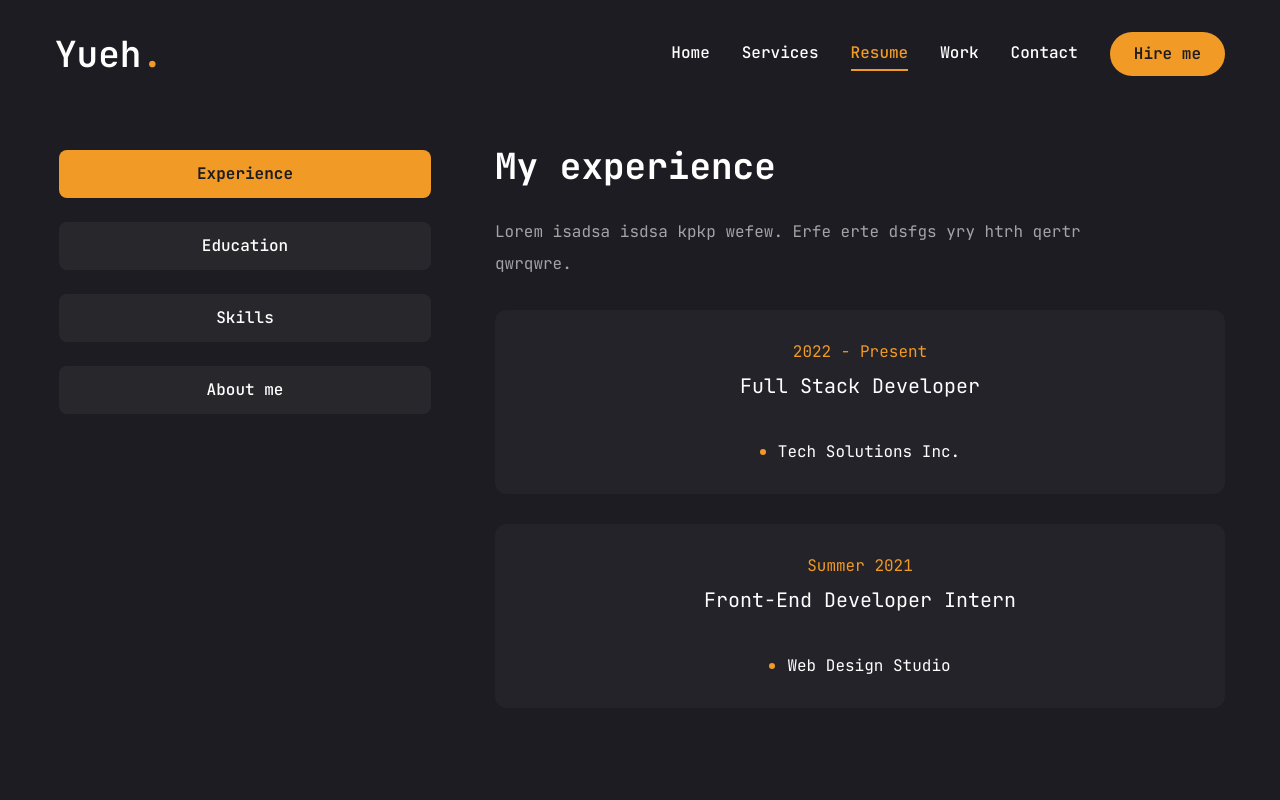
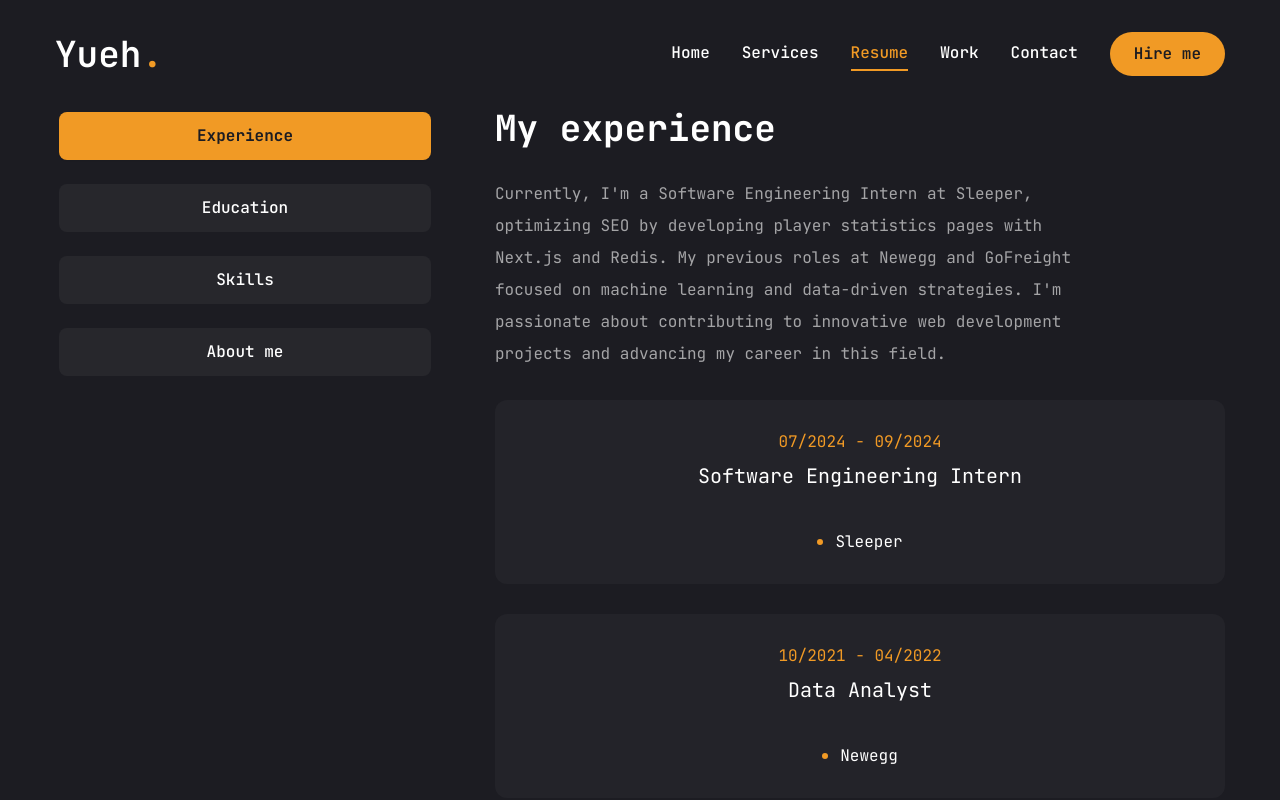
Before and after one commit to yuehcw/kevin-portfolio, a Next.js app: page /resume in a window 1280 px wide. Built offline with nearby package versions, Linux system fonts and the light colour scheme.

Commit message:
Final update

```diff
--- a/app/contact/page.jsx
+++ b/app/contact/page.jsx
@@ -27,11 +27,11 @@ const info = [
     title: "Email",
     description: "yuehcw@uci.edu",
   },
-  {
-    icon: <FaMapMarkerAlt />,
-    title: "Address",
-    description: "16899 Jamboree Road Apt 229",
-  },
+  // {
+  //   icon: <FaMapMarkerAlt />,
+  //   title: "Address",
+  //   description: "16899 Jamboree Road Apt 229",
+  // },
 ];
 
 const Contact = () => {
@@ -124,14 +124,15 @@ const Contact = () => {
               {/* select */}
               <Select name="service" onValueChange={handleServiceChange} value={formData.service}>
                 <SelectTrigger className="w-full">
-                  <SelectValue placeholder="Select a service" />
+                  <SelectValue placeholder="How Can I Help?" />
                 </SelectTrigger>
                 <SelectContent>
                   <SelectGroup>
                     <SelectLabel>Select a service</SelectLabel>
-                    <SelectItem value="web">Web Development</SelectItem>
-                    <SelectItem value="ui">UI/UX Design</SelectItem>
-                    <SelectItem value="other">Other</SelectItem>
+                    <SelectItem value="web">Full-Stack Development</SelectItem>
+                    <SelectItem value="ui">Front-End Development</SelectItem>
+                    <SelectItem value="other">Back-End Development</SelectItem>
+                    <SelectItem value="other">Data Analysis</SelectItem>
                   </SelectGroup>
                 </SelectContent>
               </Select>
--- a/app/resume/page.jsx
+++ b/app/resume/page.jsx
@@ -14,7 +14,7 @@ import { SiNextdotjs, SiTailwindcss } from "react-icons/si";
 const about = {
   title: "About me",
   description:
-    "Lorem isadsa isdsa kpkp wefew. Erfe erte dsfgs yry htrh qertr qwrqwre.",
+    "I’m a Master's student in Software Engineering at UC Irvine, specializing in web development with expertise in HTML, CSS, JavaScript, React.js, Node.js, and MongoDB. I've developed web applications, including a stock management platform, an e-commerce site using the MERN stack, and a Spotify-clone website using Next.js.",
   info: [
     {
       fieldName: "Name",
@@ -29,8 +29,8 @@ const about = {
       fieldValue: "2+ Years",
     },
     {
-      fieldName: "Skype",
-      fieldValue: "kevin.01",
+      fieldName: "Title",
+      fieldValue: "Software Engineer",
     },
     {
       fieldName: "Nationality",
@@ -41,8 +41,8 @@ const about = {
       fieldValue: "yuehcw@uci.edu",
     },
     {
-      fieldName: "Freelance",
-      fieldValue: "Available",
+      fieldName: "Availability:",
+      fieldValue: "Seeking FT Roles",
     },
     {
       fieldName: "Languages",
@@ -56,37 +56,22 @@ const experience = {
   icon: "/assets/resume/badge.svg",
   title: "My experience",
   description:
-    "Lorem isadsa isdsa kpkp wefew. Erfe erte dsfgs yry htrh qertr qwrqwre.",
+    "Currently, I'm a Software Engineering Intern at Sleeper, optimizing SEO by developing player statistics pages with Next.js and Redis. My previous roles at Newegg and GoFreight focused on machine learning and data-driven strategies. I'm passionate about contributing to innovative web development projects and advancing my career in this field.",
   items: [
     {
-      company: "Tech Solutions Inc.",
-      position: "Full Stack Developer",
-      duration: "2022 - Present",
+      company: "Sleeper",
+      position: "Software Engineering Intern",
+      duration: "07/2024 - 09/2024",
     },
     {
-      company: "Web Design Studio",
-      position: "Front-End Developer Intern",
-      duration: "Summer 2021",
+      company: "Newegg",
+      position: "Data Analyst",
+      duration: "10/2021 - 04/2022",
     },
     {
-      company: "E-commerce Startup",
-      position: "Freelance Web Developer",
-      duration: "2020 - 2021",
-    },
-    {
-      company: "Tech Academy",
-      position: "Teaching Assistant",
-      duration: "2019 - 2020",
-    },
-    {
-      company: "Digital Agency",
-      position: "UI/UX Designer",
-      duration: "2018 - 2019",
-    },
-    {
-      company: "Software Development Firm",
-      position: "Junior Developer",
-      duration: "2017 - 2018",
+      company: "GoFreight",
+      position: "Data Analyst Intern",
+      duration: "05/2021 - 10/2021",
     },
   ],
 };
@@ -96,37 +81,22 @@ const education = {
   icon: "/assets/resume/cap.svg",
   title: "My education",
   description:
-    "Lorem isadsa isdsa kpkp wefew. Erfe erte dsfgs yry htrh qertr qwrqwre.",
+    "I'm pursuing a Master's in Software Engineering at UC Irvine, set to graduate in December 2024. I also earned a Bachelor's in Business Economics from UC Irvine in 2021 and an Associate's in Economics from Santa Barbara City College. My diverse background makes me well-prepared for a career in web development.",
   items: [
     {
-      institution: "Online Course Platform",
-      degree: "Full Stack Web Development Bootcamp",
-      duration: "2023",
+      institution: "University of California, Irvine",
+      degree: "Master of Software Engineering",
+      duration: "09/2023 - 12/2024 (Expected)",
     },
     {
-      institution: "Codecademy",
-      degree: "Front-end Track",
-      duration: "2022",
+      institution: "University of California, Irvine",
+      degree: "Bachelor of Arts in Business Economics",
+      duration: "09/2019 - 03/2021",
     },
     {
-      institution: "Online Course",
-      degree: "Programming Course",
-      duration: "2020 - 2021",
-    },
-    {
-      institution: "Tech Institute",
-      degree: "Certified Web Developer",
-      duration: "2019",
-    },
-    {
-      institution: "Design School",
-      degree: "Diploma in Graphic Design",
-      duration: "2016 - 2018",
-    },
-    {
-      institution: "Community College",
-      degree: "Associate Degree in Computer Science",
-      duration: "2014 - 2016",
+      institution: "Santa Barbara City College",
+      degree: "Associate of Arts in Economics",
+      duration: "08/2016 - 12/2018",
     },
   ],
 };
@@ -135,7 +105,7 @@ const education = {
 const skills = {
   title: "My skills",
   description:
-    "Lorem isadsa isdsa kpkp wefew. Erfe erte dsfgs yry htrh qertr qwrqwre.",
+    "I excel in modern web development, with expertise in HTML5, CSS3, JavaScript, and React.js for creating dynamic UIs. I'm proficient in Next.js for server-side rendering, Tailwind CSS for styling, and Node.js for backend development. I'm also skilled in using Figma to integrate design with development.",
   skillList: [
     {
       icon: <FaHtml5 />,
--- a/app/work/page.jsx
+++ b/app/work/page.jsx
@@ -22,37 +22,48 @@ import Link from "next/link";
 const projects = [
   {
     num: "01",
-    category: "frontend",
-    title: "project 1",
+    category: "fullstack",
+    title: "Spotify-Clone",
     description:
-      "Lorem isadsa isdsa kpkp wefew. Erfe erte dsfgs yry htrh qertr qwrqwre.",
-    stack: [{ name: "Html 5" }, { name: "Css 3" }, { name: "Javascript" }],
-    image: "/assets/work/thumb1.png",
-    live: "",
-    github: "",
+      "A Spotify clone replicating core Spotify features, allowing users to browse, play music, and manage playlists. Designed with a sleek, user-friendly interface, closely mirroring the original Spotify experience. Deployed on Vercel for smooth performance and easy accessibility. The tech stack includes TypeScript, Next.js, React.js, Supabase, and Tailwind CSS.",
+    stack: [
+      { name: "TypeScript" },
+      { name: "Next.js" },
+      { name: "React.js" },
+      { name: "Supabase" },
+      { name: "Tailwind" },
+    ],
+    image: "/assets/work/project_spotify-clone.png",
+    live: "https://spotify-clone-yuehcw.vercel.app/",
+    github: "https://github.com/yuehcw/spotify-clone",
   },
   {
     num: "02",
     category: "fullstack",
-    title: "project 2",
+    title: "Baller",
     description:
-      "Lorem isadsa isdsa kpkp wefew. Erfe erte dsfgs yry htrh qertr qwrqwre.",
-    stack: [{ name: "Next.js" }, { name: "Tailwind.css" }, { name: "Node.js" }],
-    image: "/assets/work/thumb2.png",
-    live: "",
-    github: "",
+      "Baller is a web platform that enables users to trade NBA players like stocks and monitor real-time performance. It features a secure authentication system and real-time data updates, enhancing user engagement and operational efficiency. Built with React.js for the front-end and Express.js with MongoDB for the back-end. The tech stack includes JavaScript, MERN Stack, Axios, HTML, and CSS.",
+    stack: [
+      { name: "JavaScript" },
+      { name: "React.js" },
+      { name: "Express.js" },
+      { name: "MongoDB" },
+    ],
+    image: "/assets/work/project_baller.png",
+    live: "https://baller-yuehcw-f6895eed5e61.herokuapp.com/",
+    github: "https://github.com/yuehcw/Baller",
   },
-  {
-    num: "03",
-    category: "frontend",
-    title: "project 3",
-    description:
-      "Lorem isadsa isdsa kpkp wefew. Erfe erte dsfgs yry htrh qertr qwrqwre.",
-    stack: [{ name: "Next.js" }, { name: "Tailwind.css" }],
-    image: "/assets/work/thumb3.png",
-    live: "",
-    github: "",
-  },
+  // {
+  //   num: "03",
+  //   category: "frontend",
+  //   title: "project 3",
+  //   description:
+  //     "Lorem isadsa isdsa kpkp wefew. Erfe erte dsfgs yry htrh qertr qwrqwre.",
+  //   stack: [{ name: "Next.js" }, { name: "Tailwind.css" }],
+  //   image: "/assets/work/thumb3.png",
+  //   live: "",
+  //   github: "",
+  // },
 ];
 
 const Work = () => {
@@ -79,7 +90,7 @@ const Work = () => {
             <div className="flex flex-col gap-[30px] h-[50%]">
               {/* outline num */}
               <div className="text-8xl leading-none font-extrabold text-transparent text-outline">
-                {project.num}
+                {project.title}
               </div>
               {/* project category */}
               <h2 className="text-[42px] font-bold leading-none text-white group-hover:text-accent transition-all duration-500 capitalize">
@@ -142,15 +153,15 @@ const Work = () => {
               {projects.map((project, index) => {
                 return (
                   <SwiperSlide key={index} className="w-full">
-                    <div className="h-[460px] relative group flex justify-center items-center bg-pink-50/20">
+                    <div className="h-[460px] relative group flex justify-center items-center bg-primary">
                       {/* overlay */}
-                      <div className="absolute top-0 bottom-0 w-full h-full bg-black/10 z-10"></div>
+                      <div className="absolute top-0 bottom-0 w-full h-full bg-black/5 z-10"></div>
                       {/* image */}
                       <div className="relative w-full h-full">
                         <Image
                           src={project.image}
                           fill
-                          className="object-cover"
+                          className="object-contain"
                           alt=""
                         />
                       </div>
```
Also changed, not shown: public/assets/work/project_baller.png (added), public/assets/work/project_spotify-clone.png (added).
